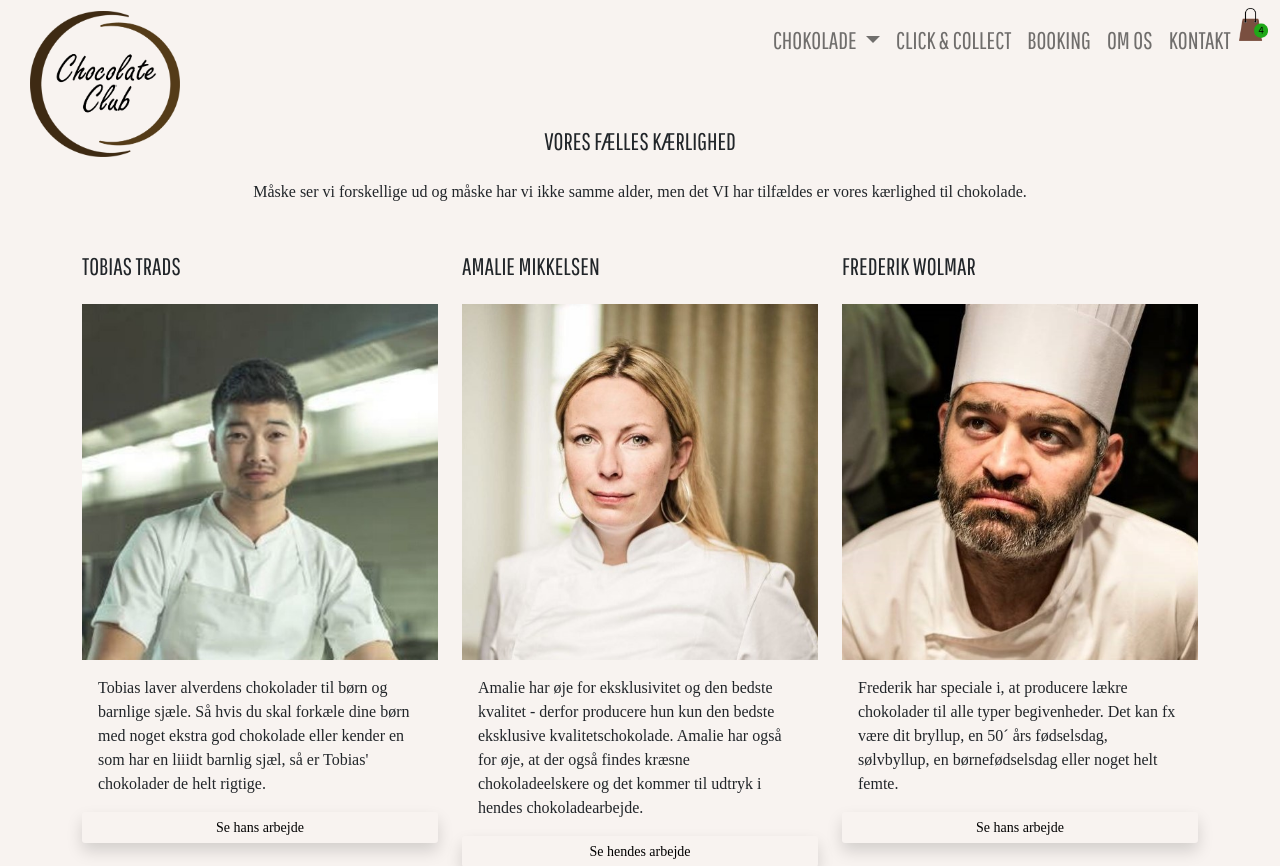
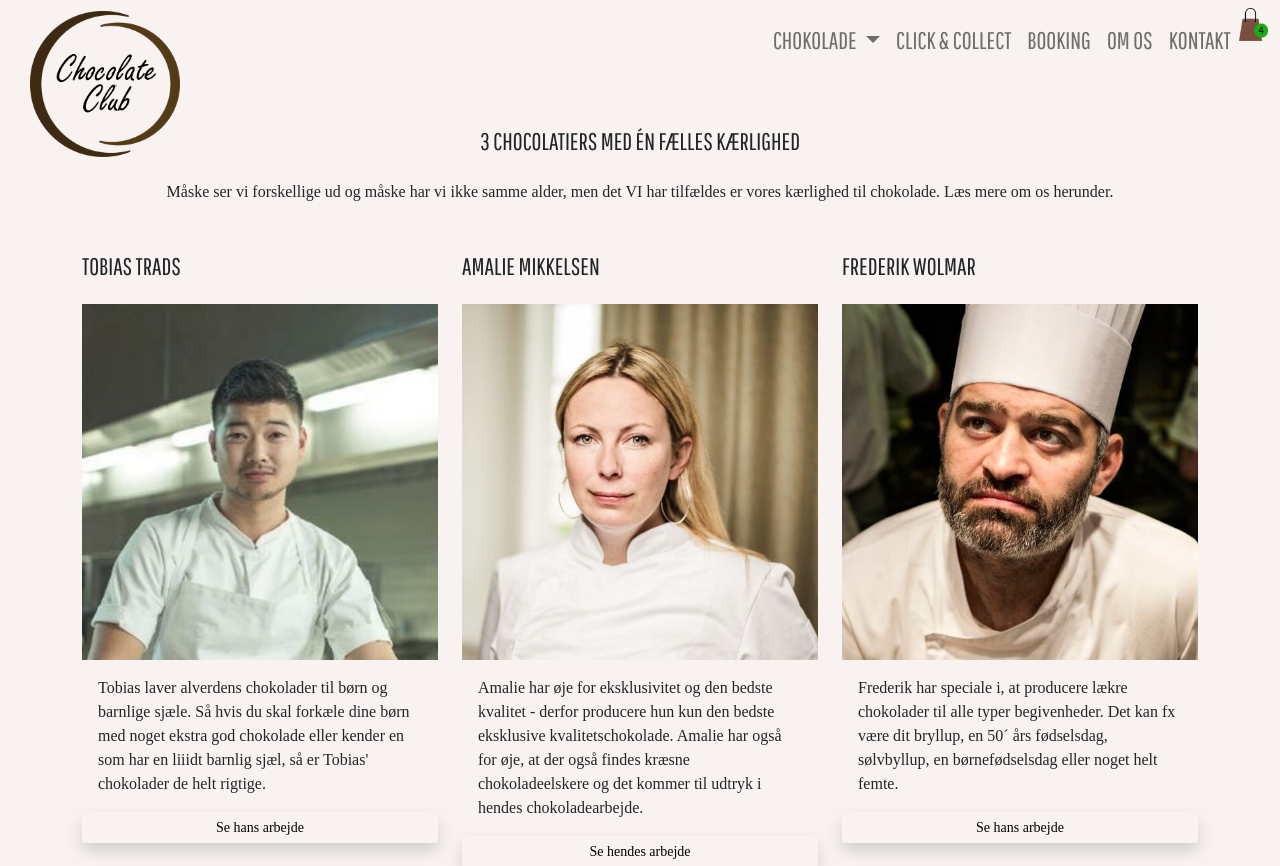
Before and after one commit to CatjaKimNielsen/2.sem.eks_ChocolateClub, a PHP site: page /OmOs.php in a window 1280 px wide. Shown: the top 866 px of the page. Run offline with PHP 8.4, Linux system fonts and the light colour scheme; style sheets or scripts are compiled from the project's sources; some libraries are stand-ins or nearby versions; some web fonts are replaced.

Commit message:
Om os: Billeder er rettet til, alt-tekster er ændret og der mangler kun en smule i meta.

```diff
--- a/OmOs.php
+++ b/OmOs.php
@@ -6,9 +6,9 @@
     <meta charset="utf-8">
 
     <title> Om os </title>
-    <meta name="description" content="...">
+    <meta name="description" content="Vores fælles kærlighed er chokolade - derfor er vi alle 3 uddannet chocolatiers. Vi er Tobias Trads med speciale i børn og barnlige sjæle, Amalie Mikkelsen med speciale i det eksklusive og kvalitet til kræsne og Frederik Wolmar med speciale i chokolade til alle begivenheder.">
     <meta name="robots" content="All">
-    <meta name="author" content="Udgiver">
+    <meta name="author" content="Catja Kim Nielsen & Susana Buch">
     <meta name="copyright" content="Information om copyright">
     <meta name="viewport" content="width=device-width, initial-scale=1">
 
@@ -16,7 +16,7 @@
     <meta property="og:type" content="website">
     <meta property="og:url" content="...">
     <meta property="og:image" content="...">
-    <meta property="og:description" content="...">
+    <meta property="og:description" content="Vores fælles kærlighed er chokolade - derfor er vi alle 3 uddannet chocolatiers. Vi er Tobias Trads med speciale i børn og barnlige sjæle, Amalie Mikkelsen med speciale i det eksklusive og kvalitet til kræsne og Frederik Wolmar med speciale i chokolade til alle begivenheder.">
     <meta property="og:locale" content="da.DK">
 
     <link href="css/bootstrap.css" rel="stylesheet" type="text/css">
@@ -36,14 +36,14 @@
     <?php include "includes/header.php"; ?>
 
 
-    <div class="container text-center mt-5 ps-5 pe-5">
-        <h1 class="overskrift"> VORES FÆLLES KÆRLIGHED </h1>
+    <section class="container text-center mt-5 ps-5 pe-5">
+        <h1 class="overskrift"> 3 CHOCOLATIERS MED ÉN FÆLLES KÆRLIGHED </h1>
         <br>
-        <p class="tekst"> Måske ser vi forskellige ud og måske har vi ikke samme alder, men det VI har tilfældes er vores kærlighed til chokolade. </p>
-    </div>
+        <p class="tekst"> Måske ser vi forskellige ud og måske har vi ikke samme alder, men det VI har tilfældes er vores kærlighed til chokolade. Læs mere om os herunder.</p>
+    </section>
 
 
-    <div class="container mb-5">
+    <section class="container mb-5">
         <div class="row mb-5">
             <div class="col-12 col-sm-6 col-xl-4">
                 <br><br>
@@ -55,7 +55,7 @@
                     <p> <a class="btn btn-sm bg-header_footer shadow w-100 tekst" data-bs-toggle="collapse" href="#collapseTobias" role="button" aria-expanded="false" aria-controls="collapseTobias"> Se hans arbejde </a> </p>
                     <div class="collapse" id="collapseTobias">
                         <div class="card card-body">
-                            <img src="image/TobiasTrads.jpg" alt="Chokolade">
+                            <img src="image/Mælkechokolade.png" alt="Frø af mælkechokolade">
                             <br>
                             <a class="btn btn-sm bg-header_footer shadow w-100 tekst" href="SmåtMenGodt.php"> Se mere </a>
                         </div>
@@ -72,7 +72,7 @@
                     <p> <a class="btn btn-sm bg-header_footer shadow w-100 tekst" data-bs-toggle="collapse" href="#collapseAmalie" role="button" aria-expanded="false" aria-controls="collapseAmalie"> Se hendes arbejde </a> </p>
                     <div class="collapse" id="collapseAmalie">
                         <div class="card card-body">
-                            <img src="image/Amalie.jpg" alt="Chokolade">
+                            <img src="image/MørkChokolade.png" alt="Ren mørk chokolade">
                             <br>
                             <a class="btn btn-sm bg-header_footer shadow w-100 tekst" href="HeltUdenTwist.php"> Se mere </a>
                         </div>
@@ -89,7 +89,7 @@
                     <p> <a class="btn btn-sm bg-header_footer shadow w-100 tekst" data-bs-toggle="collapse" href="#collapseFrederik" role="button" aria-expanded="false" aria-controls="collapseFrederik"> Se hans arbejde </a> </p>
                     <div class="collapse" id="collapseFrederik">
                         <div class="card card-body">
-                            <img src="image/Frederik.jpg" alt="Chokolade">
+                            <img src="image/Chokolade_med_Kokos.png" alt="Lys chokolade med kokos">
                             <br>
                             <a class="btn btn-sm bg-header_footer shadow w-100 tekst" href="BetydningsfuldeMinder.php"> Se mere </a>
                         </div>
@@ -97,7 +97,7 @@
                 </div>
             </div>
         </div>
-    </div>
+    </section>
 
 
     <?php include "includes/footer.php"; ?>
```
